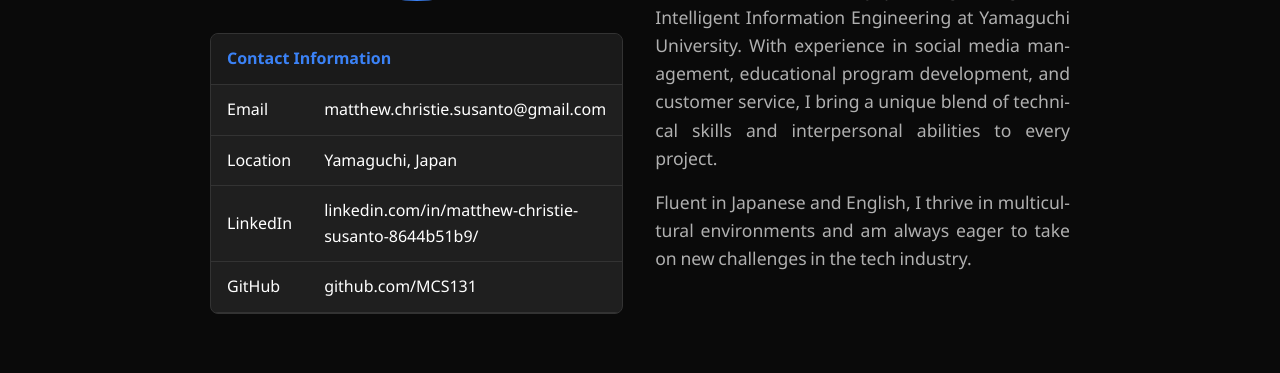
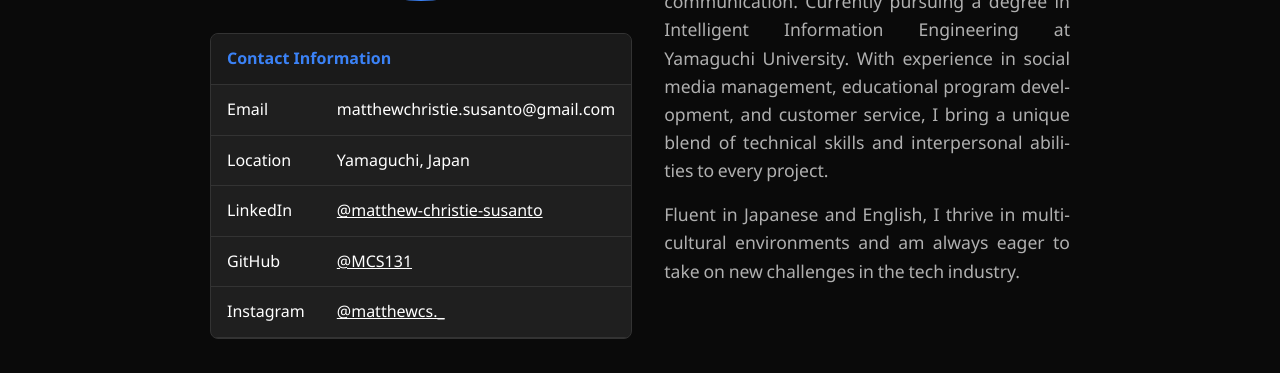
Before and after one commit to MCS131/matthewchristiesusanto.github.io, a plain HTML site: page index.html in a window 1280 px wide. Shown: the part 352-725 px from the top of the page. Drawn offline with Linux system fonts and the light colour scheme.

Commit message:
Update index.html
added links to the contact information

```diff
--- a/index.html
+++ b/index.html
@@ -155,6 +155,8 @@
             border-radius: 8px;
             overflow: hidden;
             margin-top: 2rem;
+            color: white;
+            text-decoration: none;
         }
 
         .contact-table table {
@@ -173,6 +175,14 @@
             background: var(--bg-secondary);
             font-weight: 600;
             color: var(--accent);
+        }
+
+        .contact-table a,
+        .contact-table a:visited,
+        .contact-table a:hover,
+        .contact-table a:active {
+            color: white;
+            text-decoration: underline;
         }
 
         .section {
@@ -405,7 +415,7 @@
                         <tbody>
                             <tr>
                                 <td>Email</td>
-                                <td>matthew.christie.susanto@gmail.com</td>
+                                <td>matthewchristie.susanto@gmail.com</td>
                             </tr>
                             <tr>
                                 <td>Location</td>
@@ -413,11 +423,15 @@
                             </tr>
                             <tr>
                                 <td>LinkedIn</td>
-                                <td>linkedin.com/in/matthew-christie-susanto-8644b51b9/</td>
+                                <td><a href="https://linkedin.com/in/matthew-christie-susanto-8644b51b9/" target="_blank">@matthew-christie-susanto</a></td>
                             </tr>
                             <tr>
                                 <td>GitHub</td>
-                                <td>github.com/MCS131</td>
+                                <td><a href="https://github.com/MCS131" target="_blank">@MCS131</a></td>
+                            </tr>
+                            <tr>
+                                <td>Instagram</td>
+                                <td><a href="https://www.instagram.com/matthewcs._/" target="_blank">@matthewcs._</a></td>
                             </tr>
                         </tbody>
                     </table>
```
